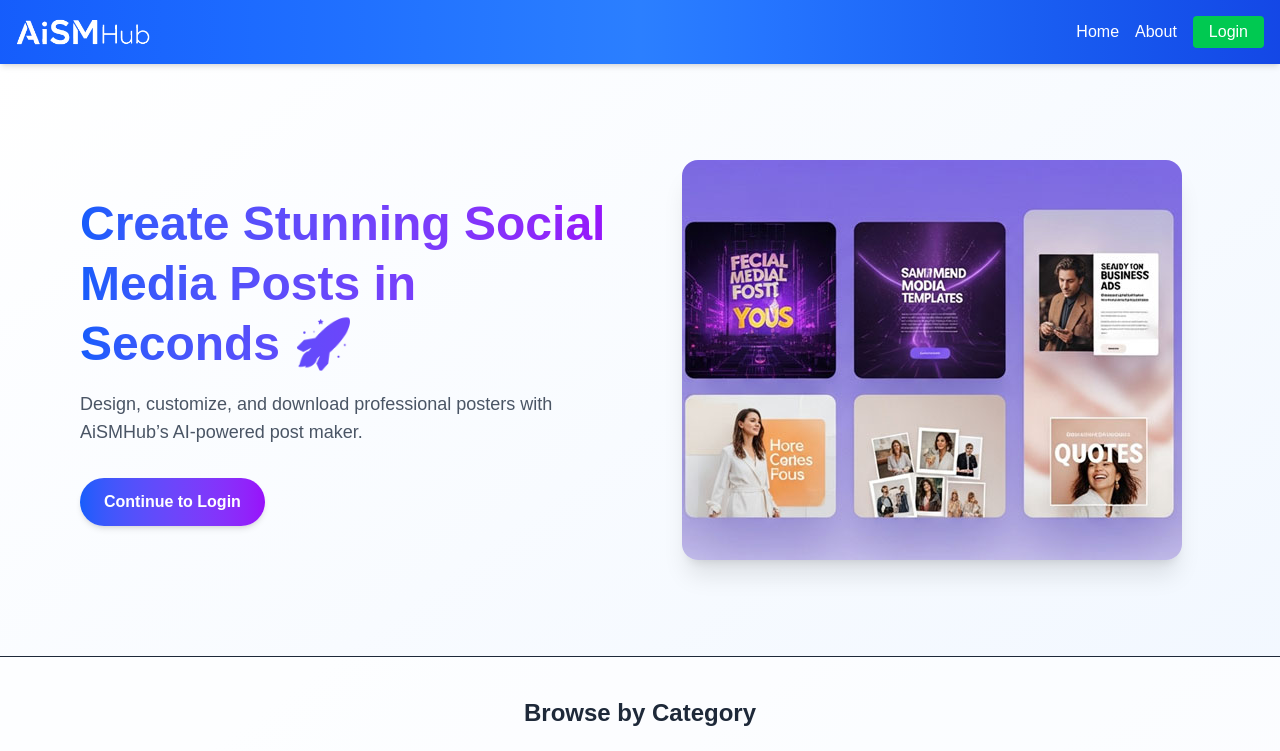
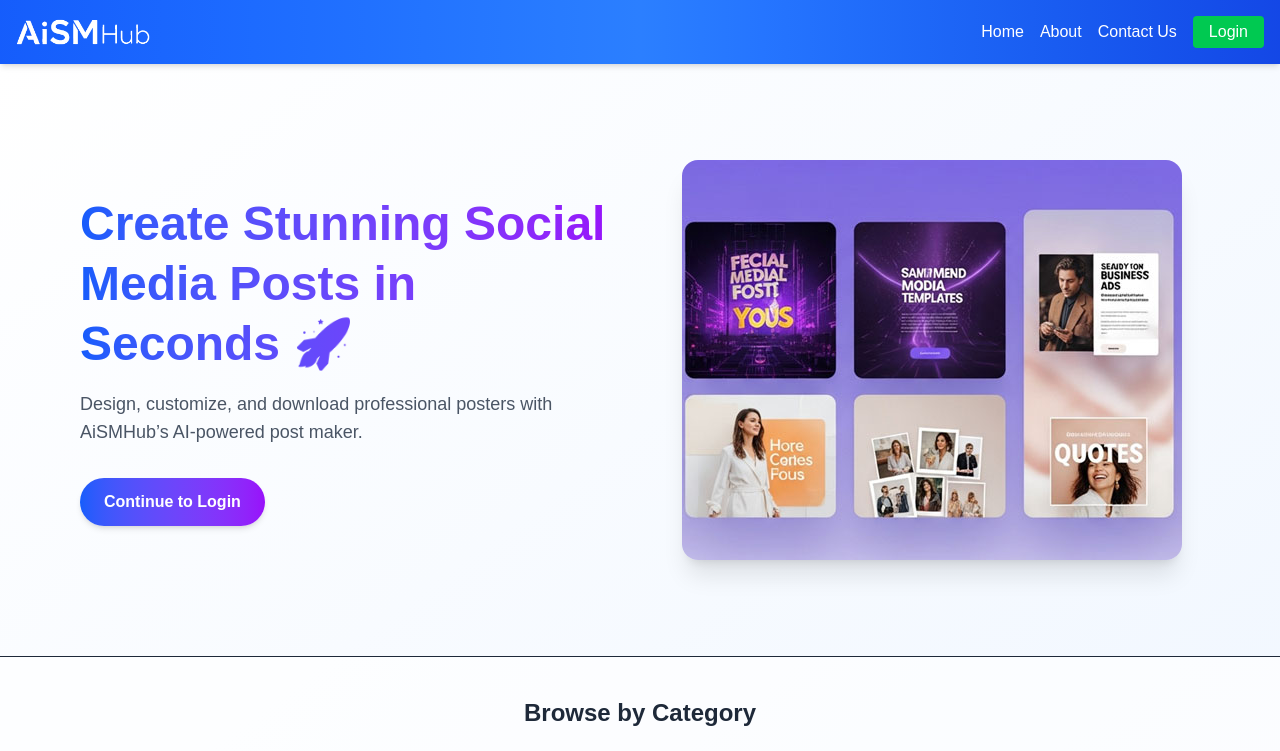
Before and after one commit to aismg21/aismhub, a Next.js app: page / in a window 1280 px wide. Shown: the top 751 px of the page. Built offline with nearby package versions, Linux system fonts and the light colour scheme; no server answers; the database is empty.

Commit message:
next ver update

```diff
--- a/app/components/Header.tsx
+++ b/app/components/Header.tsx
@@ -50,8 +50,10 @@ export default function Header() {
         <nav className="hidden md:flex space-x-4 items-center">
           <Link href={homeLink} className="hover:underline">Home</Link>
 
-          {/* ✅ NEW ABOUT LINK */}
           <Link href="/about" className="hover:underline">About</Link>
+
+          {/* ✅ Added Contact Page Link */}
+          <Link href="/contact" className="hover:underline">Contact Us</Link>
 
           {user && <Link href="/profile" className="hover:underline">Profile</Link>}
 
@@ -100,8 +102,12 @@ export default function Header() {
           >
             <Link href={homeLink} onClick={() => setMenuOpen(false)}>Home</Link>
 
-            {/* ✅ NEW ABOUT LINK */}
             <Link href="/about" onClick={() => setMenuOpen(false)}>About</Link>
+
+            {/* ✅ Added Contact Page Link */}
+            <Link href="/contact" onClick={() => setMenuOpen(false)}>
+              Contact Us
+            </Link>
 
             {user && (
               <Link href="/profile" onClick={() => setMenuOpen(false)}>
--- a/package.json
+++ b/package.json
@@ -14,7 +14,7 @@
     "firebase": "^12.5.0",
     "firebase-admin": "^13.6.0",
     "framer-motion": "^12.23.24",
-    "next": "16.0.1",
+    "next": "^16.0.7",
     "react": "19.2.0",
     "react-dom": "19.2.0",
     "react-firebase-hooks": "^5.1.1",
```
Also changed, not shown: 1 other file (tests, documents, lock files or other folders).
